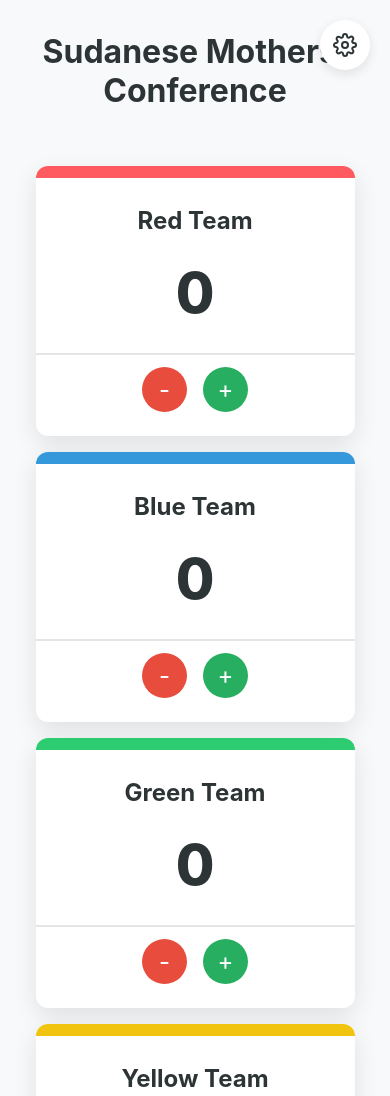
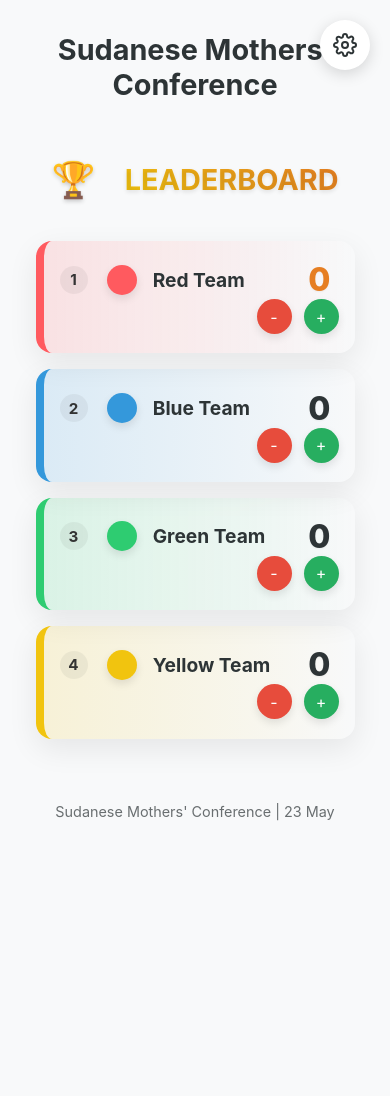
Before and after one commit to fadyHemaya/loloz, a plain HTML site: page index.html in a window 390 px wide. Shown: the top 1096 px of the page. After the commit the page ends 852 px from the top, so only its background shows below. Drawn offline with Linux system fonts and the light colour scheme.

Commit message:
Leaderboard change

```diff
--- a/index.html
+++ b/index.html
@@ -37,47 +37,112 @@
       padding: 2rem 1rem;
     }
 
+    .leaderboard-header {
+      display: flex;
+      justify-content: space-between;
+      align-items: center;
+      margin-bottom: 1.5rem;
+      padding: 0 1rem;
+    }
+
+    .leaderboard-title {
+      font-size: 1.8rem;
+      font-weight: bold;
+      background: linear-gradient(45deg, #f1c40f, #e67e22);
+      background-clip: text;
+      -webkit-background-clip: text;
+      color: transparent;
+      text-shadow: 0px 2px 4px rgba(0, 0, 0, 0.1);
+    }
+
+    .trophy-icon {
+      font-size: 2.2rem;
+      color: gold;
+      text-shadow: 0px 2px 4px rgba(0, 0, 0, 0.2);
+      margin-right: 0.5rem;
+    }
+
     h1 {
       font-size: 2.5rem;
       margin-bottom: 0.5rem;
       animation: fadeIn 0.8s ease-out;
+      text-align: center;
     }
 
     .container {
-      max-width: 1200px;
+      max-width: 1000px;
       width: 90%;
       margin: 0 auto;
-      display: grid;
-      grid-template-columns: repeat(2, 1fr);
-      gap: 2rem;
+      display: flex;
+      flex-direction: column;
+      gap: 1rem;
       padding: 1rem;
     }
 
     .team-card {
       background-color: var(--card);
-      border-radius: 12px;
+      border-radius: 16px;
       padding: 1.5rem;
-      box-shadow: 0 8px 24px var(--shadow);
+      box-shadow: 0 10px 30px rgba(0, 0, 0, 0.08);
       display: flex;
-      flex-direction: column;
       align-items: center;
       position: relative;
       overflow: hidden;
       transform: translateY(0);
-      transition: transform 0.3s ease, box-shadow 0.3s ease;
+      transition: all 0.3s cubic-bezier(0.25, 0.8, 0.25, 1);
+      margin-bottom: 1rem;
+      border-left: 8px solid transparent;
     }
 
     .team-card:hover {
-      transform: translateY(-5px);
-      box-shadow: 0 12px 32px var(--shadow);
+      transform: translateY(-3px);
+      box-shadow: 0 15px 35px rgba(0, 0, 0, 0.1);
+    }
+
+    .red {
+      border-left-color: var(--red);
+      background: linear-gradient(to right, rgba(255, 90, 95, 0.15), rgba(255, 90, 95, 0.05) 70%, transparent);
+    }
+
+    .blue {
+      border-left-color: var(--blue);
+      background: linear-gradient(to right, rgba(52, 152, 219, 0.15), rgba(52, 152, 219, 0.05) 70%, transparent);
+    }
+
+    .green {
+      border-left-color: var(--green);
+      background: linear-gradient(to right, rgba(46, 204, 113, 0.15), rgba(46, 204, 113, 0.05) 70%, transparent);
+    }
+
+    .yellow {
+      border-left-color: var(--yellow);
+      background: linear-gradient(to right, rgba(241, 196, 15, 0.15), rgba(241, 196, 15, 0.05) 70%, transparent);
+    }
+
+    .rank {
+      display: flex;
+      align-items: center;
+      justify-content: center;
+      width: 28px;
+      height: 28px;
+      border-radius: 50%;
+      background-color: rgba(0, 0, 0, 0.05);
+      color: #333;
+      font-weight: bold;
+      font-size: 0.95rem;
+      margin-right: 1.2rem;
+      flex-shrink: 0;
+      transition: all 0.3s ease;
     }
 
     .team-color {
-      width: 100%;
-      height: 12px;
-      position: absolute;
-      top: 0;
-      left: 0;
+      width: 48px;
+      height: 48px;
+      border-radius: 50%;
+      margin-right: 1.5rem;
+      flex-shrink: 0;
+      box-shadow: 0 4px 8px rgba(0, 0, 0, 0.1);
+      transition: all 0.3s ease;
     }
 
     .red .team-color {
@@ -97,38 +162,47 @@
     }
 
     .team-name {
-      font-size: 1.8rem;
-      margin: 1rem 0 0.5rem;
+      font-size: 1.5rem;
       font-weight: 700;
+      flex-grow: 1;
+      color: var(--text);
+      transition: all 0.3s ease;
     }
 
     .points {
-      font-size: 4rem;
+      font-size: 2.8rem;
       font-weight: 800;
-      margin: 1rem 0;
+      margin: 0 2rem;
       position: relative;
-      transition: transform 0.2s cubic-bezier(0.175, 0.885, 0.32, 1.275);
+      transition: all 0.3s cubic-bezier(0.175, 0.885, 0.32, 1.275);
+      color: var(--text);
+      text-shadow: 0 1px 2px rgba(0, 0, 0, 0.05);
+    }
+
+    .first-place .points {
+      color: #e67e22;
     }
 
     .controls {
       display: flex;
-      gap: 1rem;
-      margin-top: 1.5rem;
+      gap: 0.75rem;
+      flex-shrink: 0;
     }
 
     button {
       border: none;
       background: none;
-      font-size: 1.5rem;
+      font-size: 1.2rem;
       cursor: pointer;
-      width: 50px;
-      height: 50px;
+      width: 40px;
+      height: 40px;
       border-radius: 50%;
       display: flex;
       align-items: center;
       justify-content: center;
-      transition: all 0.2s ease;
+      transition: all 0.2s cubic-bezier(0.175, 0.885, 0.32, 1.275);
       color: white;
+      box-shadow: 0 4px 8px rgba(0, 0, 0, 0.1);
     }
 
     .btn-decrease {
@@ -137,6 +211,7 @@
 
     .btn-decrease:hover {
       background-color: #c0392b;
+      transform: scale(1.05);
     }
 
     .btn-increase {
@@ -145,6 +220,7 @@
 
     .btn-increase:hover {
       background-color: #219651;
+      transform: scale(1.05);
     }
 
     .btn-decrease:active, .btn-increase:active {
@@ -174,6 +250,16 @@
       30% { transform: scale(0.98); }
       50% { transform: scale(1.02); }
       100% { transform: scale(1); box-shadow: 0 8px 24px var(--shadow); }
+    }
+
+    @keyframes highlight {
+      0% { background-color: inherit; }
+      30% { background-color: rgba(255, 215, 0, 0.2); }
+      100% { background-color: inherit; }
+    }
+
+    .highlighted {
+      animation: highlight 1.5s ease;
     }
 
     .point-change {
@@ -233,13 +319,14 @@
       align-items: center;
       justify-content: center;
       cursor: pointer;
-      box-shadow: 0 4px 12px var(--shadow);
+      box-shadow: 0 4px 15px rgba(0, 0, 0, 0.15);
       z-index: 100;
-      transition: transform 0.3s ease;
+      transition: transform 0.3s ease, box-shadow 0.3s ease;
     }
 
     .settings:hover {
       transform: rotate(30deg);
+      box-shadow: 0 6px 20px rgba(0, 0, 0, 0.2);
     }
 
     .settings-menu {
@@ -247,9 +334,9 @@
       top: 80px;
       right: 20px;
       background-color: var(--card);
-      border-radius: 12px;
-      padding: 1rem;
-      box-shadow: 0 8px 24px var(--shadow);
+      border-radius: 16px;
+      padding: 1.2rem;
+      box-shadow: 0 10px 30px rgba(0, 0, 0, 0.15);
       z-index: 100;
       display: none;
       animation: fadeIn 0.3s ease-out;
@@ -261,46 +348,66 @@
 
     .settings-menu button {
       width: 100%;
-      border-radius: 6px;
-      height: 40px;
-      margin-bottom: 0.5rem;
+      border-radius: 8px;
+      height: 44px;
+      margin-bottom: 0.75rem;
       color: var(--text);
       background-color: var(--background);
-      font-size: 0.9rem;
+      font-size: 0.95rem;
+      font-weight: 500;
+      box-shadow: 0 2px 8px rgba(0, 0, 0, 0.05);
+      transition: all 0.2s ease;
     }
 
     .settings-menu button:hover {
       background-color: #e9ecef;
+      transform: translateY(-2px);
+      box-shadow: 0 4px 12px rgba(0, 0, 0, 0.1);
     }
 
     /* Responsive adjustments */
     @media (max-width: 768px) {
       h1 {
-        font-size: 2rem;
+        font-size: 1.8rem;
       }
 
-      .container {
-        grid-template-columns: repeat(2, 1fr);
-        gap: 1rem;
+      .team-card {
+        padding: 1.2rem 1rem;
       }
 
       .team-name {
-        font-size: 1.5rem;
+        font-size: 1.2rem;
       }
 
       .points {
-        font-size: 3.5rem;
+        font-size: 2rem;
+        margin: 0 1rem;
       }
 
       button {
-        width: 45px;
-        height: 45px;
+        width: 35px;
+        height: 35px;
+        font-size: 1rem;
+      }
+
+      .team-color {
+        width: 30px;
+        height: 30px;
+        margin-right: 1rem;
       }
     }
 
     @media (max-width: 480px) {
-      .container {
-        grid-template-columns: 1fr;
+      .team-card {
+        flex-wrap: wrap;
+      }
+
+      .points {
+        margin: 0 0.5rem;
+      }
+
+      .controls {
+        margin-left: auto;
       }
     }
 
@@ -311,19 +418,6 @@
       --card: #1e1e1e;
       --shadow: rgba(0, 0, 0, 0.4);
     }
-
-    .milestone-marker {
-      position: absolute;
-      width: 100%;
-      height: 2px;
-      background-color: rgba(0,0,0,0.1);
-      bottom: 30%;
-      left: 0;
-    }
-
-    body.dark-mode .milestone-marker {
-      background-color: rgba(255,255,255,0.1);
-    }
   </style>
 </head>
 <body>
@@ -332,48 +426,13 @@
   </header>
 
   <div class="container">
-    <div class="team-card red" data-team="red">
-      <div class="team-color"></div>
-      <h2 class="team-name">Red Team</h2>
-      <div class="points" data-points="0">0</div>
-      <div class="milestone-marker"></div>
-      <div class="controls">
-        <button class="btn-decrease">-</button>
-        <button class="btn-increase">+</button>
-      </div>
+    <div class="leaderboard-header">
+      <div class="trophy-icon">🏆</div>
+      <div class="leaderboard-title">LEADERBOARD</div>
     </div>
 
-    <div class="team-card blue" data-team="blue">
-      <div class="team-color"></div>
-      <h2 class="team-name">Blue Team</h2>
-      <div class="points" data-points="0">0</div>
-      <div class="milestone-marker"></div>
-      <div class="controls">
-        <button class="btn-decrease">-</button>
-        <button class="btn-increase">+</button>
-      </div>
-    </div>
-
-    <div class="team-card green" data-team="green">
-      <div class="team-color"></div>
-      <h2 class="team-name">Green Team</h2>
-      <div class="points" data-points="0">0</div>
-      <div class="milestone-marker"></div>
-      <div class="controls">
-        <button class="btn-decrease">-</button>
-        <button class="btn-increase">+</button>
-      </div>
-    </div>
-
-    <div class="team-card yellow" data-team="yellow">
-      <div class="team-color"></div>
-      <h2 class="team-name">Yellow Team</h2>
-      <div class="points" data-points="0">0</div>
-      <div class="milestone-marker"></div>
-      <div class="controls">
-        <button class="btn-decrease">-</button>
-        <button class="btn-increase">+</button>
-      </div>
+    <div id="teams-container">
+      <!-- Team cards will be generated here -->
     </div>
   </div>
 
@@ -394,16 +453,39 @@
   <div class="confetti-container" id="confetti-container"></div>
 
   <footer>
-    <p>Sudanese Mothers' Conference 23 May</p>
+    <p>Sudanese Mothers' Conference | 23 May</p>
   </footer>
 
   <script>
+    // Define team data
+    const teamData = [
+      { id: 'red', name: 'Red Team', color: 'red' },
+      { id: 'blue', name: 'Blue Team', color: 'blue' },
+      { id: 'green', name: 'Green Team', color: 'green' },
+      { id: 'yellow', name: 'Yellow Team', color: 'yellow' }
+    ];
+
     // Sound synthesis for all sound effects
-    const audioContext = new (window.AudioContext || window.webkitAudioContext)();
+    let audioContext;
+
+    // Try to initialize audio context
+    try {
+      audioContext = new (window.AudioContext || window.webkitAudioContext)();
+    } catch (e) {
+      console.error("Web Audio API not supported:", e);
+    }
 
     // Function to create a simple sound
     function createSound(type, frequency, duration) {
       return function() {
+        try {
+          if (!audioContext) return; // Skip if audio context not available
+
+          // Resume audio context if it's suspended (browser policy)
+          if (audioContext.state === 'suspended') {
+            audioContext.resume();
+          }
+
           // Create oscillator
           const oscillator = audioContext.createOscillator();
           const gainNode = audioContext.createGain();
@@ -420,6 +502,9 @@
           oscillator.start();
           gainNode.gain.exponentialRampToValueAtTime(0.001, audioContext.currentTime + duration);
           oscillator.stop(audioContext.currentTime + duration);
+        } catch (e) {
+          console.error("Error playing sound:", e);
+        }
       };
     }
 
@@ -429,6 +514,14 @@
 
     // Function to play celebration sound
     function playCelebrateSound() {
+      try {
+        if (!audioContext) return; // Skip if audio context not available
+
+        // Resume audio context if it's suspended
+        if (audioContext.state === 'suspended') {
+          audioContext.resume();
+        }
+
         const now = audioContext.currentTime;
 
         // Play a sequence of notes
@@ -447,15 +540,13 @@
           gainNode.gain.exponentialRampToValueAtTime(0.001, now + (i * 0.1) + 0.2);
           oscillator.stop(now + (i * 0.1) + 0.2);
         }
+      } catch (e) {
+        console.error("Error playing celebration sound:", e);
       }
-  </script>
+    }
 
-  <script>
     // DOM Elements
-    const teamCards = document.querySelectorAll('.team-card');
-    const points = document.querySelectorAll('.points');
-    const increaseButtons = document.querySelectorAll('.btn-increase');
-    const decreaseButtons = document.querySelectorAll('.btn-decrease');
+    const teamsContainer = document.getElementById('teams-container');
     const settingsButton = document.querySelector('.settings');
     const settingsMenu = document.querySelector('.settings-menu');
     const resetButton = document.getElementById('reset-scores');
@@ -467,77 +558,102 @@
     // Milestone value
     let milestone = 50;
 
-    // Initialize points from localStorage
-    function initPoints() {
-      teamCards.forEach(card => {
-        const team = card.dataset.team;
-        const pointsElement = card.querySelector('.points');
-        const savedPoints = localStorage.getItem(`team-${team}`) || '0';
+    // Create team cards from data
+    function createTeamCards() {
+      const teamsFragment = document.createDocumentFragment();
 
-        pointsElement.textContent = savedPoints;
-        pointsElement.dataset.points = savedPoints;
+      teamData.forEach((team, index) => {
+        const card = document.createElement('div');
+        card.className = `team-card ${team.color}`;
+        card.dataset.team = team.id;
+
+        const points = localStorage.getItem(`team-${team.id}`) || '0';
+
+        card.innerHTML = `
+          <div class="rank">${index + 1}</div>
+          <div class="team-color"></div>
+          <h2 class="team-name">${team.name}</h2>
+          <div class="points" data-points="${points}">${points}</div>
+          <div class="controls">
+            <button class="btn-decrease">-</button>
+            <button class="btn-increase">+</button>
+          </div>
+        `;
+
+        teamsFragment.appendChild(card);
+      });
+
+      teamsContainer.appendChild(teamsFragment);
+    }
+
+    // Get team points
+    function getTeamsWithPoints() {
+      const teamCards = document.querySelectorAll('.team-card');
+
+      return Array.from(teamCards).map(card => {
+        return {
+          id: card.dataset.team,
+          points: parseInt(card.querySelector('.points').dataset.points),
+          element: card
+        };
       });
     }
 
     // Save points to localStorage
-    function savePoints(team, points) {
-      localStorage.setItem(`team-${team}`, points);
+    function savePoints(teamId, points) {
+      localStorage.setItem(`team-${teamId}`, points);
     }
 
-    // Increase points
-    increaseButtons.forEach(button => {
-      button.addEventListener('click', () => {
-        const card = button.closest('.team-card');
+    // Handle point changes (increase or decrease)
+    function updatePoints(teamId, change) {
+      // Find the card with the matching data-team attribute
+      const card = document.querySelector(`.team-card[data-team="${teamId}"]`);
+      if (!card) return;
+
       const pointsElement = card.querySelector('.points');
-        const team = card.dataset.team;
       let currentPoints = parseInt(pointsElement.dataset.points);
 
-        currentPoints++;
+      // Only decrease if points > 0
+      if (change < 0 && currentPoints <= 0) return;
+
+      // Update points
+      currentPoints += change;
       pointsElement.textContent = currentPoints;
       pointsElement.dataset.points = currentPoints;
-        savePoints(team, currentPoints);
+      savePoints(teamId, currentPoints);
 
-        // Play increase sound
+      // Log for debugging
+      console.log(`${change > 0 ? 'Increased' : 'Decreased'} ${teamId} points to ${currentPoints}`);
+
+      // Play appropriate sound
+      if (change > 0) {
         playIncreaseSound();
+        animatePointsChange(pointsElement, '+1', 'green');
+      } else {
+        playDecreaseSound();
+        animatePointsChange(pointsElement, '-1', 'red');
+      }
 
-        // Animate points increase
-        animatePointsChange(pointsElement, '+1', 'green');
+      // Animate points change
       pointsElement.style.animation = 'bounce 0.5s';
       setTimeout(() => {
         pointsElement.style.animation = '';
       }, 500);
 
-        // Check for milestone
-        checkMilestone(currentPoints, card);
-      });
-    });
+      // Add highlight class to the card
+      card.classList.add('highlighted');
+      setTimeout(() => {
+        card.classList.remove('highlighted');
+      }, 1500);
 
-    // Decrease points
-    decreaseButtons.forEach(button => {
-      button.addEventListener('click', () => {
-        const card = button.closest('.team-card');
-        const pointsElement = card.querySelector('.points');
-        const team = card.dataset.team;
-        let currentPoints = parseInt(pointsElement.dataset.points);
+      // Check for milestone (only on increase)
+      if (change > 0) {
+        checkMilestone(currentPoints, teamId);
+      }
 
-        if (currentPoints > 0) {
-          currentPoints--;
-          pointsElement.textContent = currentPoints;
-          pointsElement.dataset.points = currentPoints;
-          savePoints(team, currentPoints);
-
-          // Play decrease sound
-          playDecreaseSound();
-
-          // Animate points decrease
-          animatePointsChange(pointsElement, '-1', 'red');
-          pointsElement.style.animation = 'bounce 0.5s';
-          setTimeout(() => {
-            pointsElement.style.animation = '';
-          }, 500);
+      // Force sorting immediately
+      sortTeams();
     }
-      });
-    });
 
     // Animate point change
     function animatePointsChange(element, value, color) {
@@ -547,31 +663,137 @@
       pointChange.style.color = color;
 
       // Position the element
-      const rect = element.getBoundingClientRect();
-      pointChange.style.left = `${rect.width / 2}px`;
-      pointChange.style.top = `${rect.height / 2}px`;
+      pointChange.style.left = '50%';
+      pointChange.style.top = '0';
+      pointChange.style.transform = 'translateX(-50%)';
 
       element.appendChild(pointChange);
 
       // Remove after animation completes
       setTimeout(() => {
-        pointChange.remove();
+        if (pointChange.parentNode === element) {
+          element.removeChild(pointChange);
+        }
       }, 1000);
     }
 
+    // Sort teams based on points
+    function sortTeams() {
+      console.log("Sorting teams...");
+
+      // Get teams with points
+      const teams = getTeamsWithPoints();
+
+      // Sort by points (descending)
+      teams.sort((a, b) => b.points - a.points);
+
+      // Recreate all team cards
+      teamsContainer.innerHTML = '';
+
+      teams.forEach((team, index) => {
+        const teamInfo = teamData.find(t => t.id === team.id);
+
+        const card = document.createElement('div');
+        card.className = `team-card ${teamInfo.color}`;
+        card.dataset.team = team.id;
+
+        // Determine if this team is in a special place
+        let placeClass = '';
+        if (index === 0) placeClass = 'first-place';
+        else if (index === 1) placeClass = 'second-place';
+        else if (index === 2) placeClass = 'third-place';
+
+        if (placeClass) {
+          card.classList.add(placeClass);
+        }
+
+        card.innerHTML = `
+          <div class="rank">${index + 1}</div>
+          <div class="team-color"></div>
+          <h2 class="team-name">${teamInfo.name}</h2>
+          <div class="points" data-points="${team.points}">${team.points}</div>
+          <div class="controls">
+            <button class="btn-decrease">-</button>
+            <button class="btn-increase">+</button>
+          </div>
+        `;
+
+        teamsContainer.appendChild(card);
+      });
+
+      console.log("Sorting complete");
+    }
+
     // Check for milestone and celebrate
-    function checkMilestone(points, card) {
+    function checkMilestone(points, teamId) {
       if (points === milestone) {
+        const card = document.querySelector(`.team-card[data-team="${teamId}"]`);
+        if (!card) return;
+
         card.style.animation = 'celebrate 1s';
         setTimeout(() => {
           card.style.animation = '';
         }, 1000);
-        createConfetti(20, card.dataset.team);
+        createConfetti(20, teamId);
 
         // Play celebration sound
         playCelebrateSound();
       }
     }
+
+    // Create confetti
+    function createConfetti(count, teamId) {
+      const colors = {
+        red: '#ff5a5f',
+        blue: '#3498db',
+        green: '#2ecc71',
+        yellow: '#f1c40f'
+      };
+
+      const teamColor = colors[teamId] || '#ffffff';
+
+      for (let i = 0; i < count; i++) {
+        const confetti = document.createElement('div');
+        confetti.className = 'confetti';
+        confetti.style.backgroundColor = i % 3 === 0 ? teamColor : (i % 3 === 1 ? '#ffffff' : '#000000');
+        confetti.style.left = `${Math.random() * 100}%`;
+        confetti.style.animationDuration = `${Math.random() * 3 + 2}s`;
+        confetti.style.width = `${Math.random() * 10 + 5}px`;
+        confetti.style.height = `${Math.random() * 10 + 5}px`;
+        confetti.style.transform = `rotate(${Math.random() * 360}deg)`;
+
+        confettiContainer.appendChild(confetti);
+
+        // Remove confetti after animation completes
+        setTimeout(() => {
+          if (confetti.parentNode === confettiContainer) {
+            confettiContainer.removeChild(confetti);
+          }
+        }, 5000);
+      }
+    }
+
+    // Set up event listeners
+    function setupEventListeners() {
+      // Use event delegation for team cards - detect button clicks
+      teamsContainer.addEventListener('click', (event) => {
+        // Find the closest button if it exists
+        const button = event.target.closest('button');
+        if (!button) return;
+
+        // Get team ID from the parent card
+        const card = button.closest('.team-card');
+        if (!card) return;
+
+        const teamId = card.dataset.team;
+
+        // Check which button was clicked
+        if (button.classList.contains('btn-increase')) {
+          updatePoints(teamId, 1);
+        } else if (button.classList.contains('btn-decrease')) {
+          updatePoints(teamId, -1);
+        }
+      });
 
       // Toggle settings menu
       settingsButton.addEventListener('click', () => {
@@ -587,22 +809,20 @@
 
       // Reset all scores
       resetButton.addEventListener('click', () => {
-      teamCards.forEach(card => {
-        const team = card.dataset.team;
-        const pointsElement = card.querySelector('.points');
-
-        pointsElement.textContent = '0';
-        pointsElement.dataset.points = '0';
-        savePoints(team, '0');
+        teamData.forEach(team => {
+          savePoints(team.id, '0');
         });
 
-      // Shake animation for all cards
-      teamCards.forEach(card => {
+        const cards = document.querySelectorAll('.team-card');
+        cards.forEach(card => {
           card.style.animation = 'celebrate 1s';
           setTimeout(() => {
             card.style.animation = '';
           }, 1000);
         });
+
+        // Resort the teams immediately
+        sortTeams();
 
         settingsMenu.classList.remove('active');
       });
@@ -620,43 +840,15 @@
         if (newMilestone !== null && !isNaN(newMilestone)) {
           milestone = parseInt(newMilestone);
           alert(`Milestone set at ${milestone} points!`);
+          milestoneButton.textContent = `Set Milestone at ${milestone}`;
         }
         settingsMenu.classList.remove('active');
       });
 
-    // Create confetti
-    function createConfetti(count, team) {
-      const colors = {
-        red: '#ff5a5f',
-        blue: '#3498db',
-        green: '#2ecc71',
-        yellow: '#f1c40f'
-      };
-
-      const teamColor = colors[team] || '#ffffff';
-
-      for (let i = 0; i < count; i++) {
-        const confetti = document.createElement('div');
-        confetti.className = 'confetti';
-        confetti.style.backgroundColor = i % 3 === 0 ? teamColor : (i % 3 === 1 ? '#ffffff' : '#000000');
-        confetti.style.left = `${Math.random() * 100}%`;
-        confetti.style.animationDuration = `${Math.random() * 3 + 2}s`;
-        confetti.style.width = `${Math.random() * 10 + 5}px`;
-        confetti.style.height = `${Math.random() * 10 + 5}px`;
-        confetti.style.transform = `rotate(${Math.random() * 360}deg)`;
-
-        confettiContainer.appendChild(confetti);
-
-        // Remove confetti after animation completes
-        setTimeout(() => {
-          confetti.remove();
-        }, 5000);
-      }
-    }
-
       // Trigger celebration for all teams
       celebrationButton.addEventListener('click', () => {
-      teamCards.forEach(card => {
+        const cards = document.querySelectorAll('.team-card');
+        cards.forEach(card => {
           card.style.animation = 'celebrate 1s';
           setTimeout(() => {
             card.style.animation = '';
@@ -669,21 +861,29 @@
 
         settingsMenu.classList.remove('active');
       });
+    }
 
+    // Initialize the app
+    function init() {
       // Load dark mode preference
       if (localStorage.getItem('dark-mode') === 'true') {
         document.body.classList.add('dark-mode');
       }
 
-    // Initialize on page load
-    initPoints();
+      // Create team cards
+      createTeamCards();
 
-    // Handle clicks outside settings menu
-    document.addEventListener('click', function(event) {
-      if (!settingsButton.contains(event.target) && !settingsMenu.contains(event.target)) {
-        settingsMenu.classList.remove('active');
+      // Sort teams on initial load
+      sortTeams();
+
+      // Set up event listeners
+      setupEventListeners();
+
+      console.log('Team Points Tracker initialized');
     }
-    });
+
+    // Start the app when DOM is fully loaded
+    document.addEventListener('DOMContentLoaded', init);
   </script>
 </body>
 </html>
```
Lines whose indentation alone changed are shown as unchanged.
